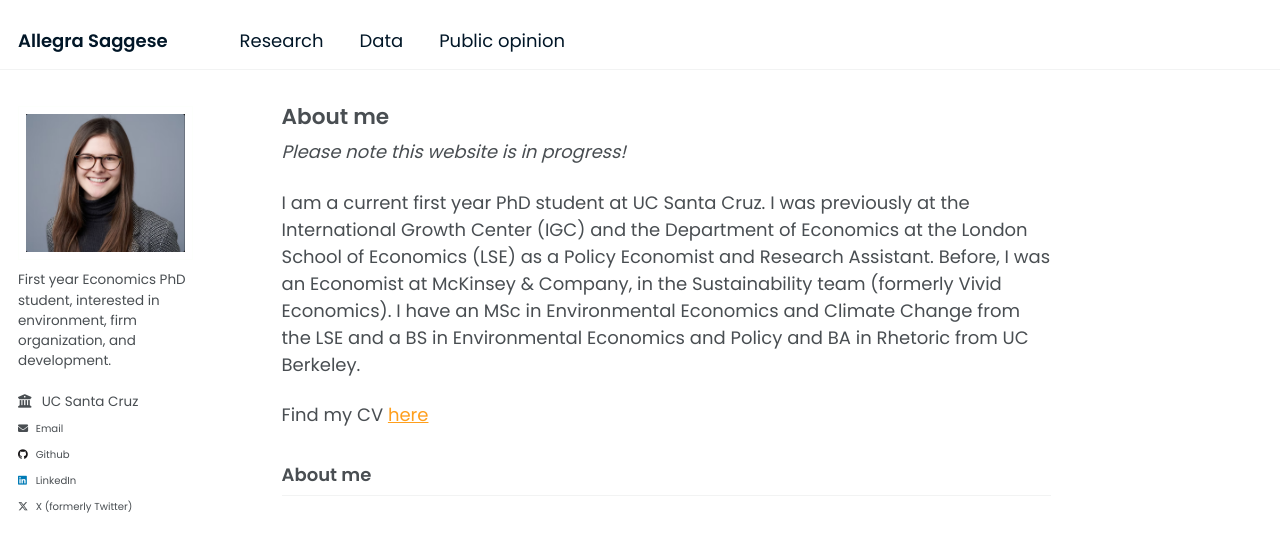
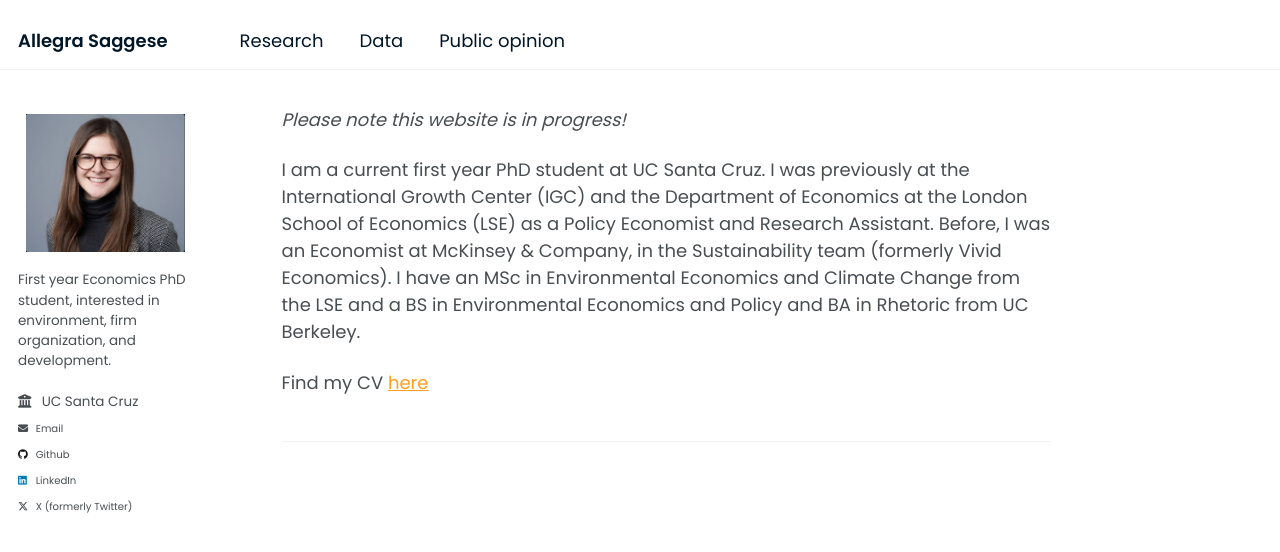
Before and after one commit to allegra-saggese-econ/allegra-saggese-econ.github.io, a Jekyll site: the page built from _pages/index.md, in a window 1280 px wide. Shown: the top 552 px of the page. Built offline with Jekyll 4.4.1, drawn with Linux system fonts in a browser that asks for light colours.

Commit message:
Update index.md - delete title

```diff
--- a/_pages/index.md
+++ b/_pages/index.md
@@ -1,7 +1,6 @@
 ---
 permalink: /
 layout: single
-title: About me
 author_profile: true
 redirect_from:
   - /about/
```
